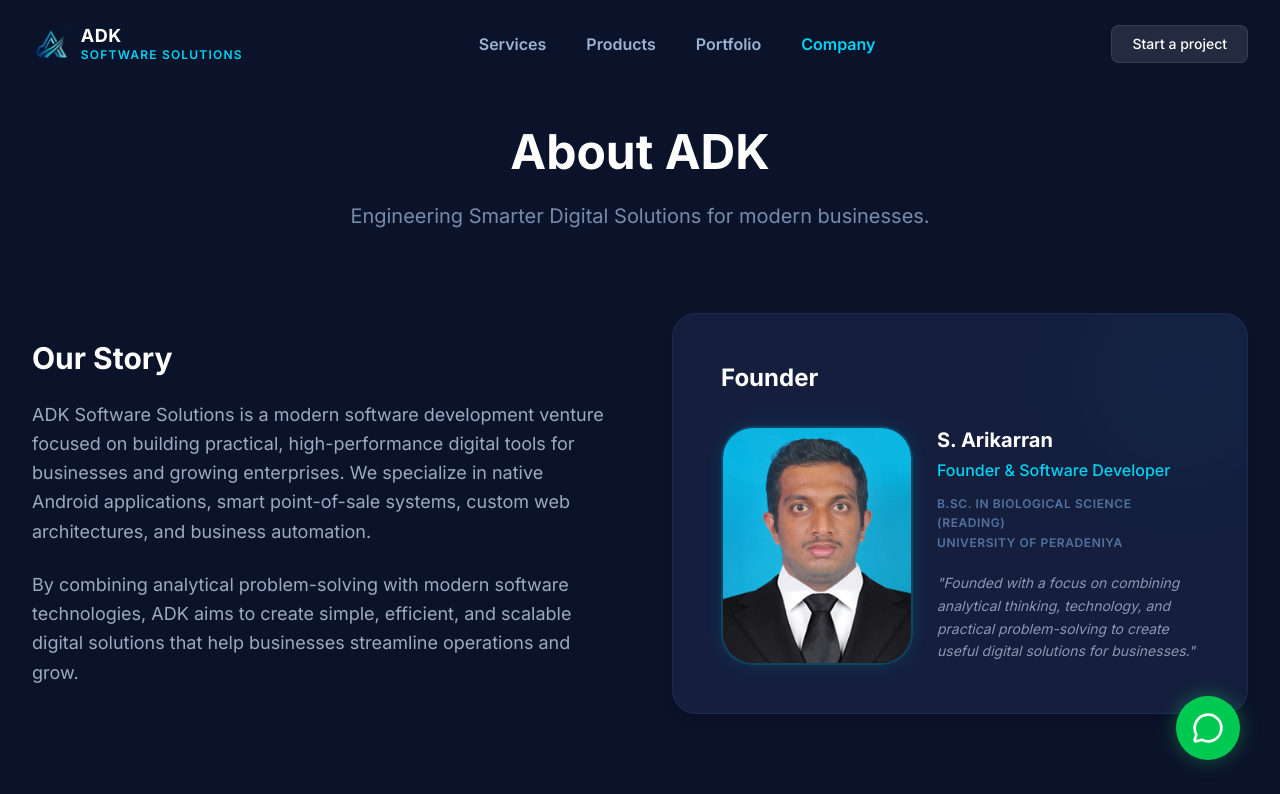
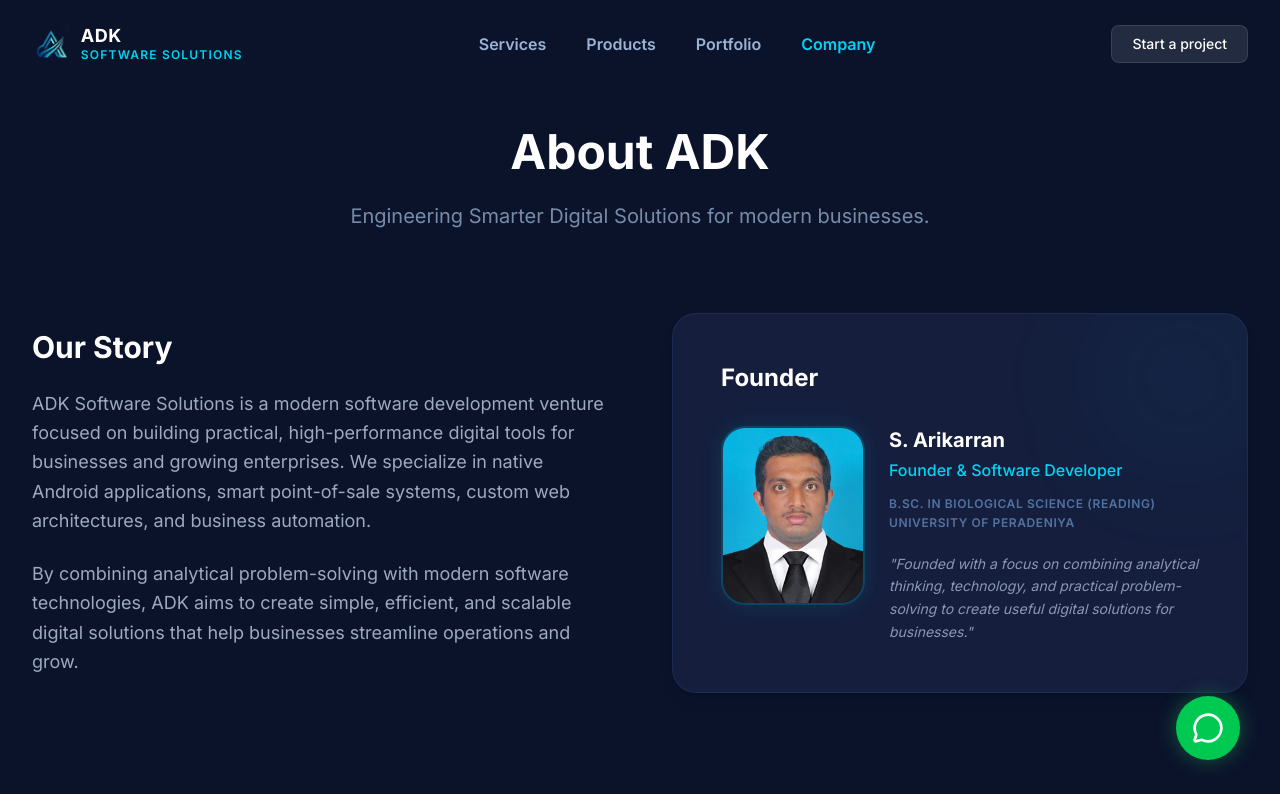
Before and after one commit to adksoftwares/adk-software-website, a React (Vite) app: page /about in a window 1280 px wide. Shown: the top 794 px of the page. Built offline with nearby package versions, Linux system fonts and the light colour scheme.

Commit message:
Reduce founder image size for better proportions

```diff
--- a/src/pages/About.jsx
+++ b/src/pages/About.jsx
@@ -51,7 +51,7 @@ const About = () => {
               <div className="absolute top-0 right-0 w-32 h-32 bg-cyan-500/10 rounded-full blur-3xl"></div>
               <h3 className="text-2xl font-bold text-white mb-8">Founder</h3>
               <div className="flex flex-col sm:flex-row items-center sm:items-start gap-6 text-center sm:text-left">
-                <div className="w-32 sm:w-48 rounded-[2rem] border-2 border-cyan-500/20 shrink-0 shadow-[0_0_20px_rgba(6,182,212,0.15)] overflow-hidden bg-cyan-900/20">
+                <div className="w-28 sm:w-36 rounded-3xl border-2 border-cyan-500/20 shrink-0 shadow-[0_0_20px_rgba(6,182,212,0.15)] overflow-hidden bg-cyan-900/20">
                    <img src="/founder.jpg" alt="S. Arikarran" className="w-full h-auto" />
                 </div>
                 <div>
```
